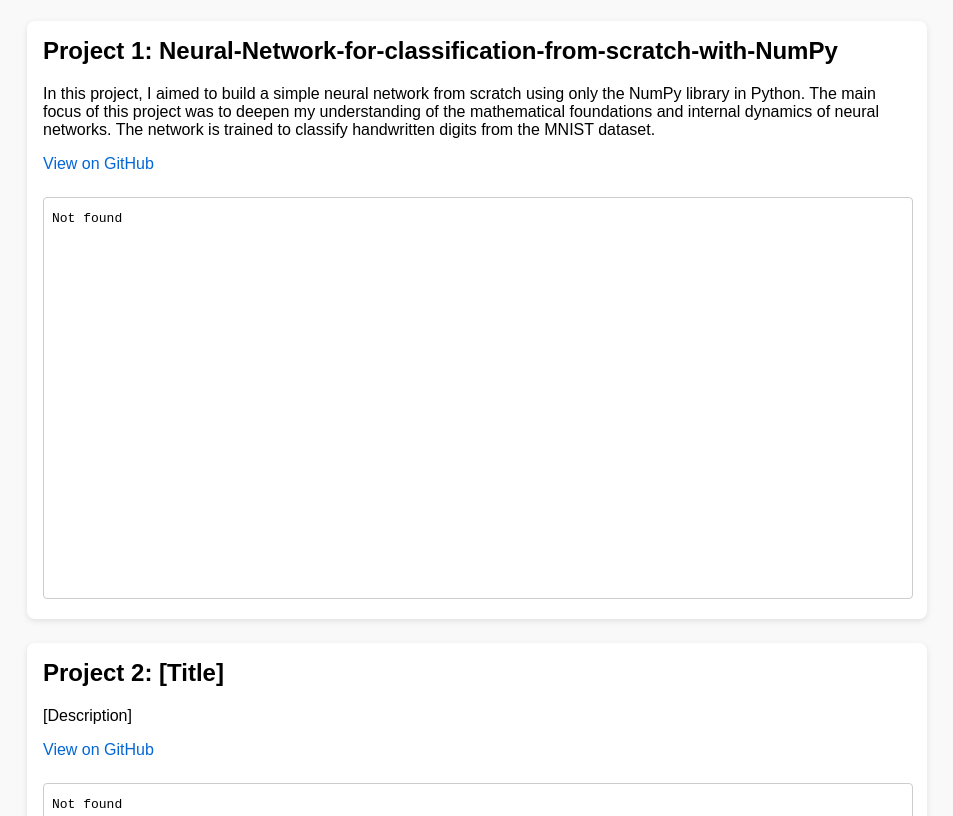
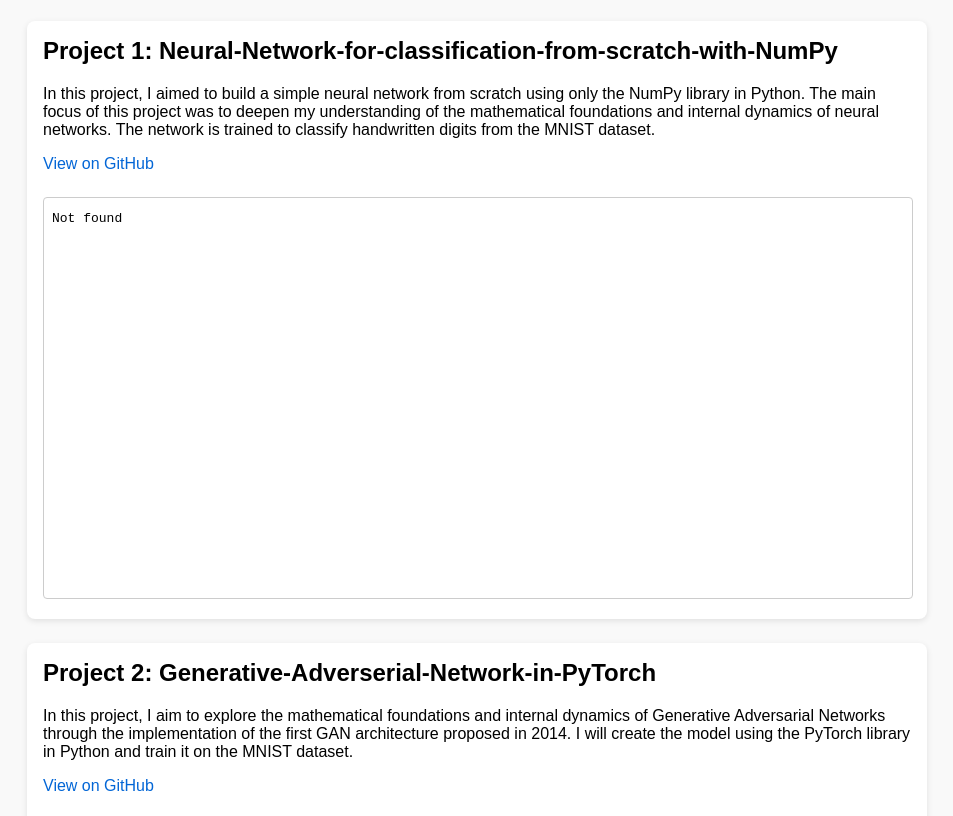
Before and after one commit to janbura/Portfolio, a plain HTML site: page index.html in a window 1280 px wide. Shown: the part 161-977 px from the top of the page, without its empty margins (163-1116 px from the left). Drawn offline with Linux system fonts and the light colour scheme.

Commit message:
Update index.html

```diff
--- a/index.html
+++ b/index.html
@@ -66,8 +66,8 @@
   </div>
 
   <div class="project">
-    <h2>Project 2: [Title]</h2>
-    <p>[Description]</p>
+    <h2>Project 2: Generative-Adverserial-Network-in-PyTorch</h2>
+    <p>In this project, I aim to explore the mathematical foundations and internal dynamics of Generative Adversarial Networks through the implementation of the first GAN architecture proposed in 2014. I will create the model using the PyTorch library in Python and train it on the MNIST dataset.</p>
     <p><a href="https://github.com/YOUR_USERNAME/PROJECT_REPO">View on GitHub</a></p>
     <iframe src="projects/project2.pdf"></iframe>
   </div>
```
